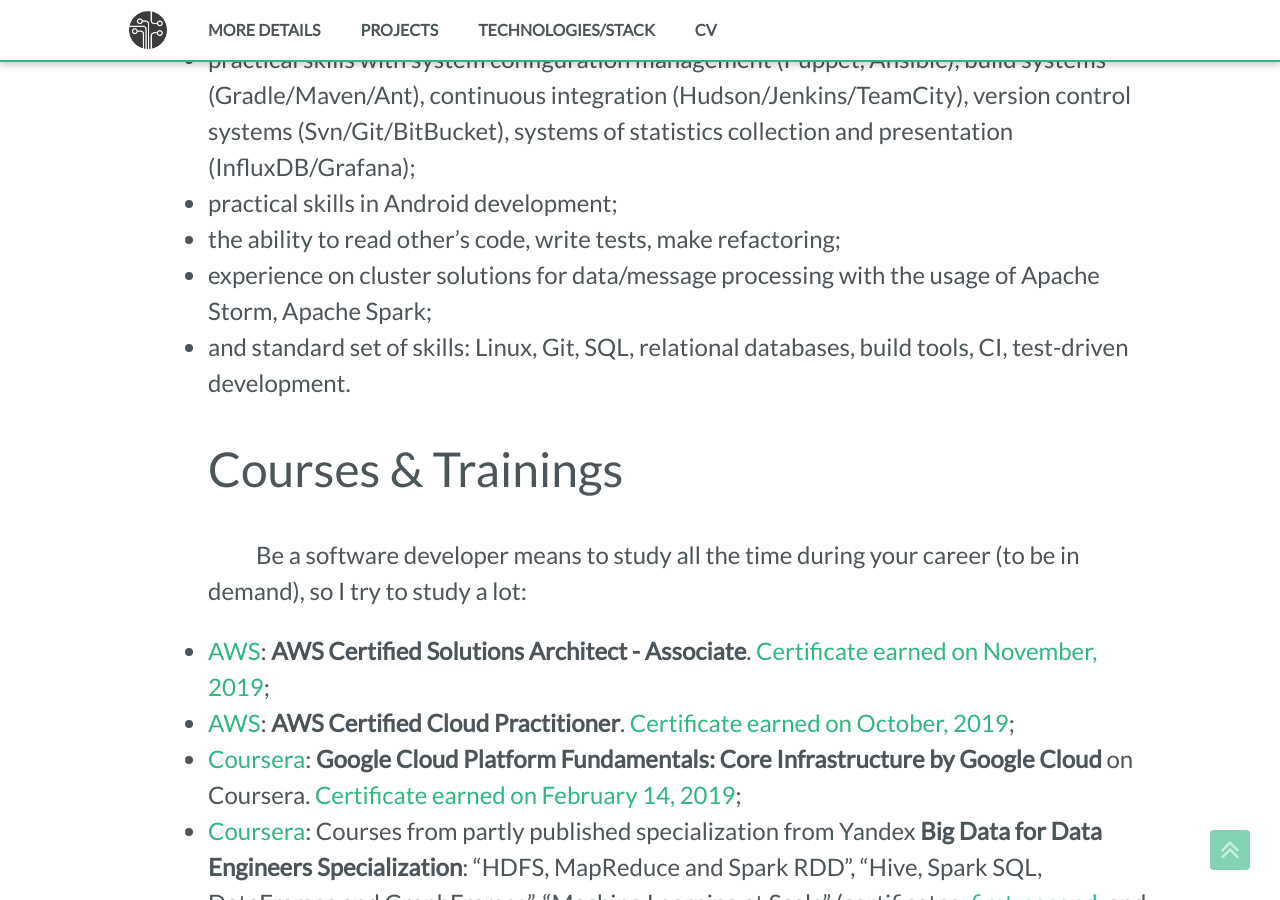
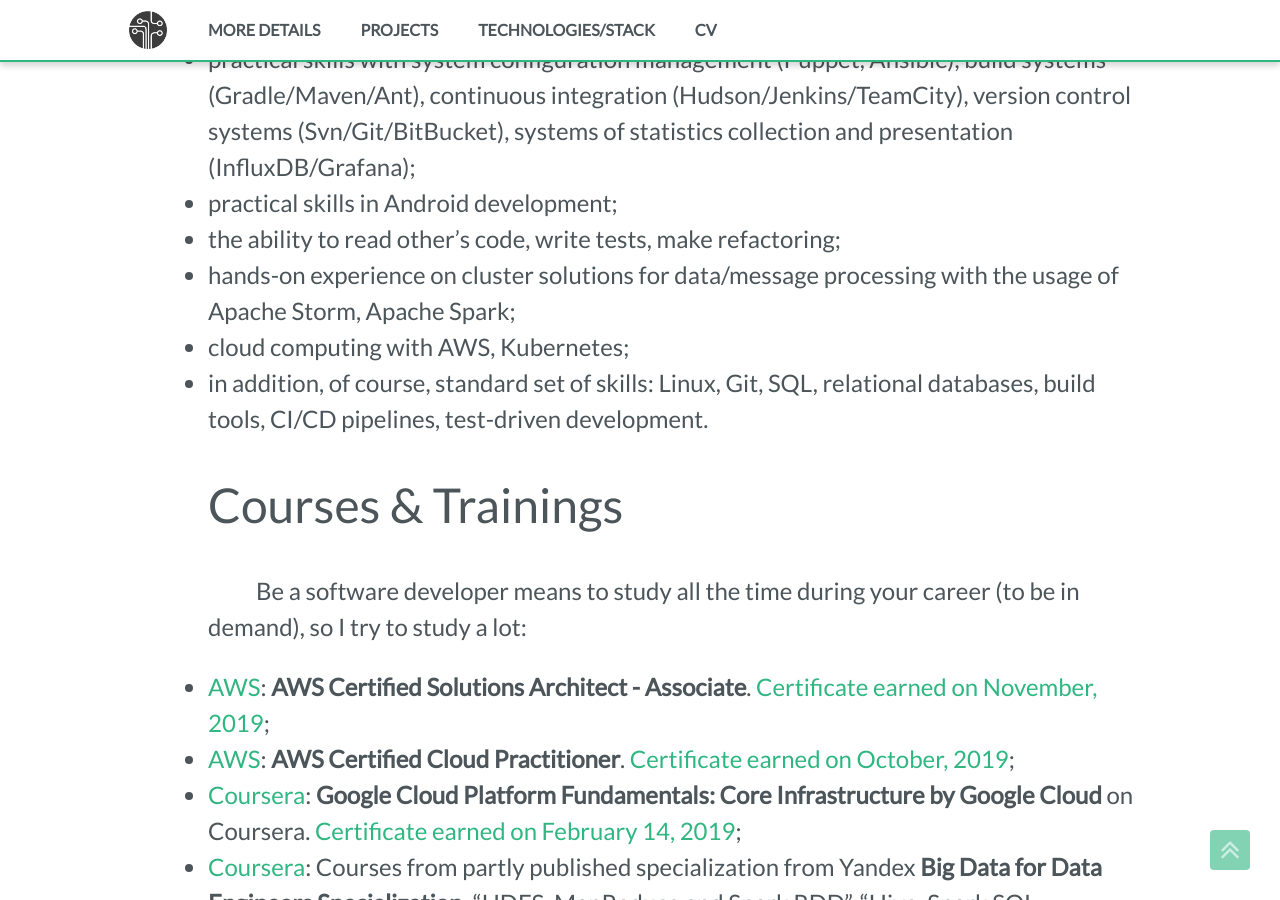
Before and after one commit to fedor-malyshkin/fedor-malyshkin.github.io, a Jekyll site: the page built from details.md, in a window 1280 px wide and 900 px high, scrolled down 1217 px. Built offline with Jekyll 4.4.1, drawn with Linux system fonts in a browser that asks for light colours.

```diff
--- a/_includes/details/prof_skills.md
+++ b/_includes/details/prof_skills.md
@@ -5,5 +5,6 @@
 * practical skills with system configuration management (Puppet, Ansible), build systems (Gradle/Maven/Ant), continuous integration (Hudson/Jenkins/TeamCity), version control systems (Svn/Git/BitBucket), systems of statistics collection and presentation (InfluxDB/Grafana);
 * practical skills in Android development;
 * the ability to read other’s code, write tests, make refactoring;
-* experience on cluster solutions for data/message processing with the usage of Apache Storm, Apache Spark;
-* and standard set of skills: Linux, Git, SQL, relational databases, build tools, CI, test-driven development.
+* hands-on experience on cluster solutions for data/message processing with the usage of Apache Storm, Apache Spark;
+* cloud computing with AWS, Kubernetes;
+* in addition, of course, standard set of skills: Linux, Git, SQL, relational databases, build tools, CI/CD pipelines, test-driven development.
```
Also changed, not shown: 1 other file.
